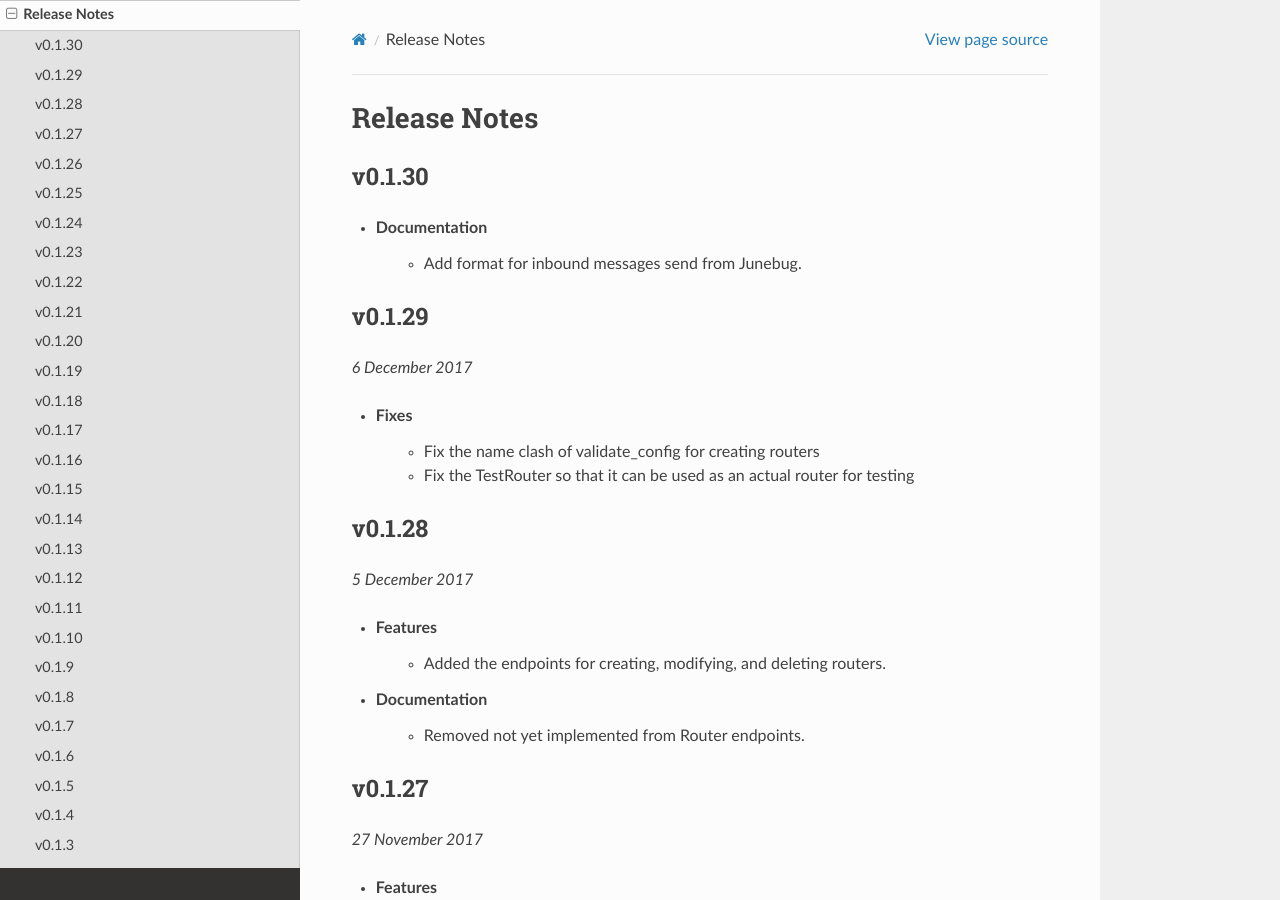
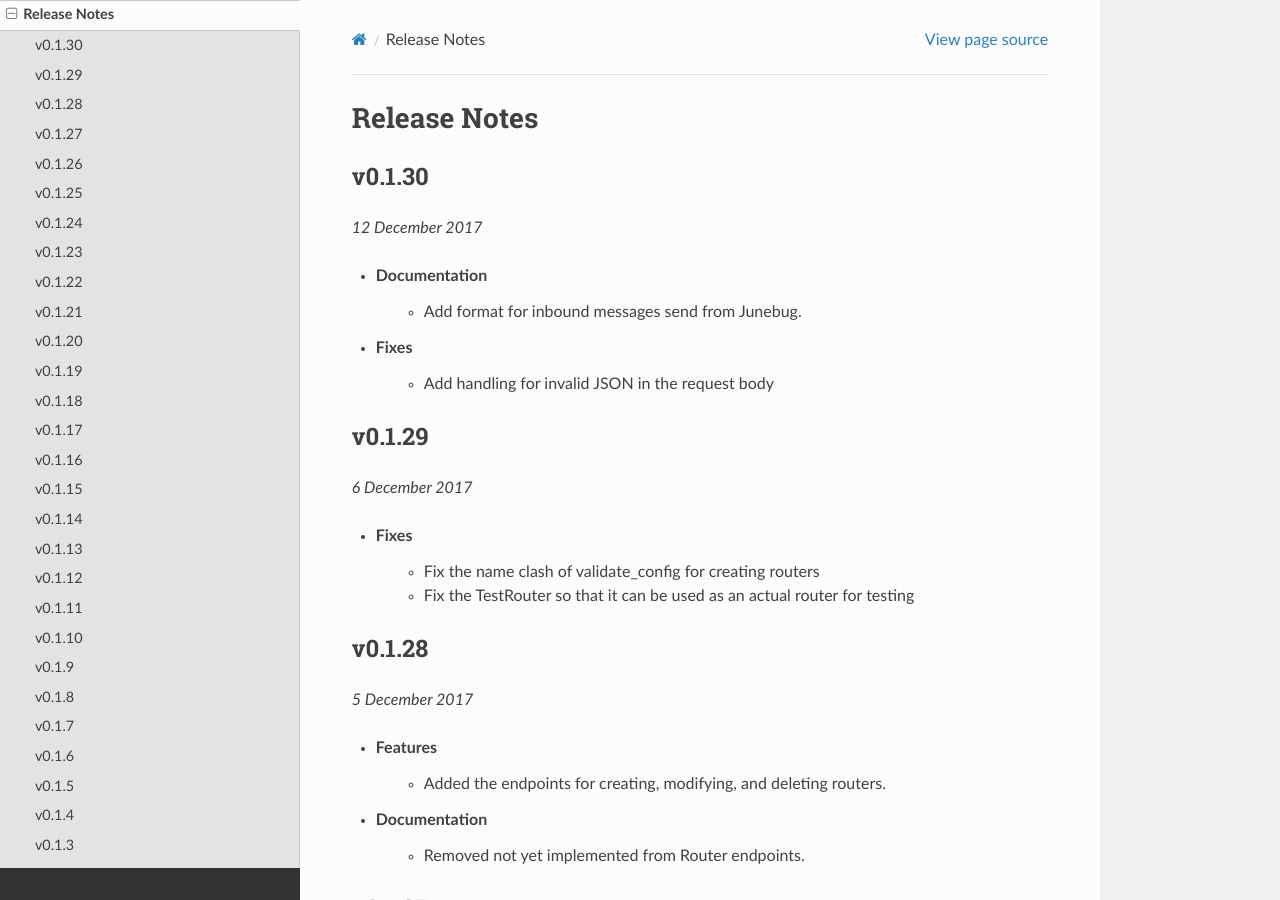
Before and after one commit to praekeltfoundation/junebug, a Sphinx documentation site: the page built from docs/release-notes.rst, in a window 1280 px wide and 900 px high. Built offline with Sphinx 7.4.7 and the Read the Docs theme 2.0.0, drawn with Linux system fonts in a browser that asks for light colours; pages that are not in the unit, such as notebooks, are missing from menus.

Commit message:
Release 0.1.30

```diff
--- a/docs/conf.py
+++ b/docs/conf.py
@@ -61,7 +61,7 @@ copyright = u'2015, Praekelt Foundation'
 # The short X.Y version.
 version = '0.1'
 # The full version, including alpha/beta/rc tags.
-release = '0.1.29'
+release = '0.1.30'
 
 # The language for content autogenerated by Sphinx. Refer to documentation
 # for a list of supported languages.
--- a/docs/release-notes.rst
+++ b/docs/release-notes.rst
@@ -5,9 +5,15 @@ Release Notes
 
 v0.1.30
 -------
+.. Pull request 153, 154
+
+*12 December 2017*
 
 - Documentation
     - Add format for inbound messages send from Junebug.
+
+- Fixes
+    - Add handling for invalid JSON in the request body
 
 v0.1.29
 -------
--- a/junebug/__init__.py
+++ b/junebug/__init__.py
@@ -29,4 +29,4 @@ if r is not None:
 from junebug.api import JunebugApi  # noqa
 
 __all__ = ['JunebugApi']
-__version__ = '0.1.29'
+__version__ = '0.1.30'
--- a/setup.py
+++ b/setup.py
@@ -8,7 +8,7 @@ def read_file(filename):
 
 setup(
     name='junebug',
-    version='0.1.29',
+    version='0.1.30',
     url='http://github.com/praekelt/junebug',
     license='BSD',
     description=(
```
